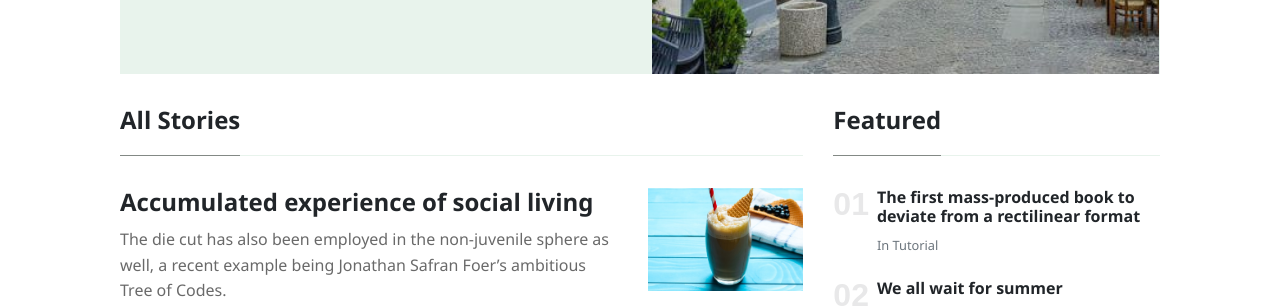
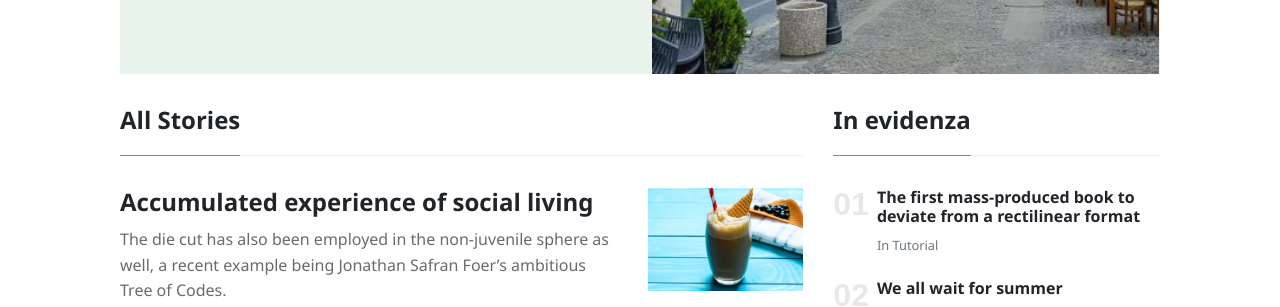
Before and after one commit to gussbeaver/gussbeaver.github.io, a Jekyll site: the page built from index.html, in a window 1280 px wide and 900 px high, scrolled down 710 px. Shown: the part 150-457 px from the top of the window. Built offline with Jekyll 4.4.1, drawn with Linux system fonts in a browser that asks for light colours; nearby versions of some CDN libraries; the list of posts is cut into pages by our own code.

Commit message:
Update sidebar-featured.html
translated title

```diff
--- a/_includes/sidebar-featured.html
+++ b/_includes/sidebar-featured.html
@@ -1,5 +1,5 @@
 <div class="sticky-top sticky-top-offset">
-    <h4 class="font-weight-bold spanborder"><span>Featured</span></h4>
+    <h4 class="font-weight-bold spanborder"><span>In evidenza</span></h4>
     <ol class="list-featured">
         {% for post in site.tags.featured %}
             <li class="mb-4">
```
